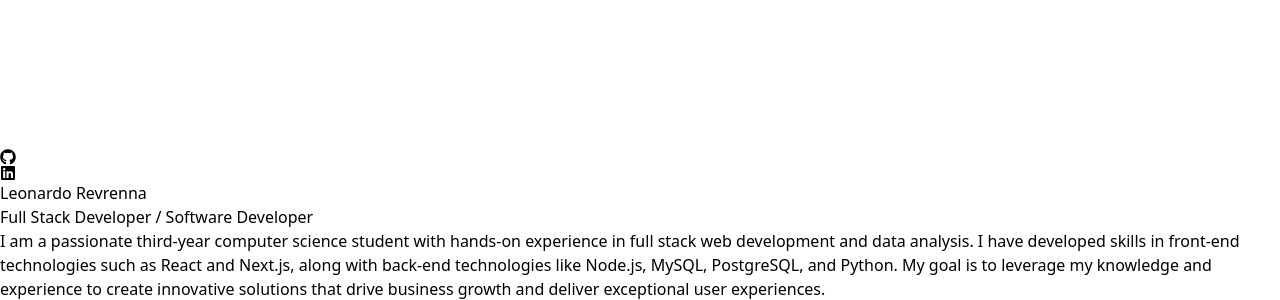
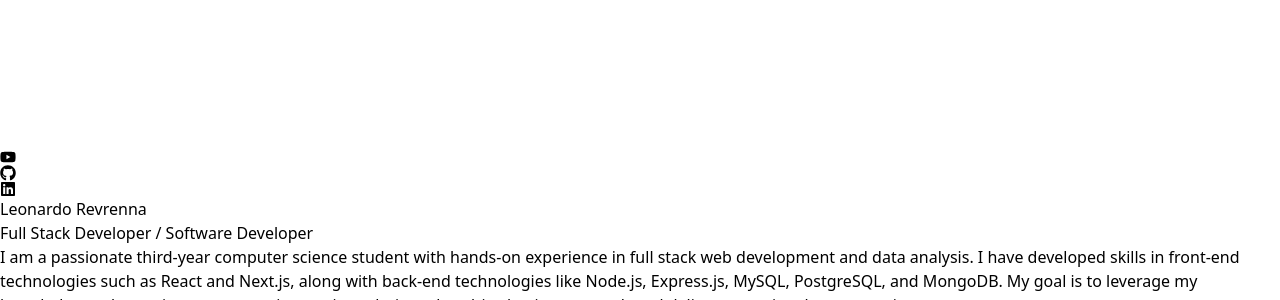
Before and after one commit to Leorev01/React_Portfolio, a React (Vite) app in the folder React_Portfolio/: page / in a window 1280 px wide. Shown: the part 652-952 px from the top of the page. Built offline with nearby package versions, Linux system fonts and the light colour scheme.

Commit message:
Adds youtube and changes technologies

```diff
--- a/React_Portfolio/src/components/Navbar.jsx
+++ b/React_Portfolio/src/components/Navbar.jsx
@@ -1,5 +1,5 @@
 import logo from '../assets/LeoLogo.png'
-import { FaGithub, FaLinkedin } from 'react-icons/fa'
+import { FaGithub, FaLinkedin, FaYoutube } from 'react-icons/fa'
 
 const Navbar = () => {
   return (
@@ -8,6 +8,7 @@ const Navbar = () => {
             <img className='mx-2 w-20' src={logo} alt="logo" />
         </div>
         <div className='m-8 flex items-center justify-center gap-4 text-2xl'>
+            <a href='https://www.youtube.com/@CrappyCoder2001' target='_blank'><FaYoutube /></a>
             <a href='https://github.com/Leorev01' target='_blank'><FaGithub /></a>
             <a href='https://www.linkedin.com/in/leorev01' target='_blank'><FaLinkedin /></a>
         </div>
--- a/React_Portfolio/src/components/Technologies.jsx
+++ b/React_Portfolio/src/components/Technologies.jsx
@@ -1,7 +1,7 @@
 import { FaNodeJs } from 'react-icons/fa';
 import { RiNextjsLine, RiReactjsLine } from 'react-icons/ri';
-import { SiJavascript, SiPython, SiCsharp, SiTypescript, SiTailwindcss, SiCss3 } from 'react-icons/si';
-import { BiLogoPostgresql } from 'react-icons/bi';
+import { SiJavascript, SiTypescript, SiTailwindcss, SiCss3, SiHtml5 } from 'react-icons/si';
+import { BiLogoPostgresql, BiLogoMongodb } from 'react-icons/bi';
 import { motion } from 'framer-motion';
 
 function iconVariants(duration) {
@@ -36,37 +36,38 @@ const Technologies = () => {
         transition={{ duration: 1.5 }}
         className="flex flex-wrap items-center justify-center gap-4"
       >
+        <motion.div variants={iconVariants(5)} initial="initial" animate="animate" className="rounded-2xl border-4 border-neutral-800 p-4">
+          <SiJavascript className="text-7xl text-yellow-400" />
+        </motion.div>
+        <motion.div variants={iconVariants(3)} initial="initial" animate="animate" className="rounded-2xl border-4 border-neutral-800 p-4">
+          <SiTypescript className="text-7xl text-blue-500" />
+        </motion.div>
         <motion.div variants={iconVariants(2)} initial="initial" animate="animate" className="rounded-2xl border-4 border-neutral-800 p-4">
           <RiReactjsLine className="text-7xl text-cyan-400" />
         </motion.div>
         <motion.div variants={iconVariants(3)} initial="initial" animate="animate" className="rounded-2xl border-4 border-neutral-800 p-4">
           <RiNextjsLine className="text-7xl" />
         </motion.div>
-        <motion.div variants={iconVariants(5)} initial="initial" animate="animate" className="rounded-2xl border-4 border-neutral-800 p-4">
-          <SiJavascript className="text-7xl text-yellow-400" />
-        </motion.div>
-        <motion.div variants={iconVariants(3)} initial="initial" animate="animate" className="rounded-2xl border-4 border-neutral-800 p-4">
-          <SiCss3 className="text-7xl text-blue-500" />
-        </motion.div>
-        <motion.div variants={iconVariants(3)} initial="initial" animate="animate" className="rounded-2xl border-4 border-neutral-800 p-4">
-          <SiTypescript className="text-7xl text-blue-500" />
-        </motion.div>
-        <motion.div variants={iconVariants(5)} initial="initial" animate="animate" className="rounded-2xl border-4 border-neutral-800 p-4">
-          <SiTailwindcss className="text-7xl text-teal-400" />
-        </motion.div>
-        <motion.div variants={iconVariants(2)} initial="initial" animate="animate" className="rounded-2xl border-4 border-neutral-800 p-4">
-          <SiPython className="text-7xl text-yellow-400" />
+        <motion.div variants={iconVariants(4)} initial="initial" animate="animate" className="rounded-2xl border-4 border-neutral-800 p-4">
+          <FaNodeJs className="text-7xl text-green-500" />
         </motion.div>
         <motion.div variants={iconVariants(6)} initial="initial" animate="animate" className="rounded-2xl border-4 border-neutral-800 p-4">
           <BiLogoPostgresql className="text-7xl text-blue-400" />
         </motion.div>
         <motion.div variants={iconVariants(4)} initial="initial" animate="animate" className="rounded-2xl border-4 border-neutral-800 p-4">
-          <FaNodeJs className="text-7xl text-green-500" />
+          <BiLogoMongodb className="text-7xl text-green-600" />
         </motion.div>
         <motion.div variants={iconVariants(2)} initial="initial" animate="animate" className="rounded-2xl border-4 border-neutral-800 p-4">
-          <SiCsharp className="text-7xl text-purple-700" />
+          <SiHtml5 className="text-7xl text-orange-500" />
+        </motion.div>
+        <motion.div variants={iconVariants(3)} initial="initial" animate="animate" className="rounded-2xl border-4 border-neutral-800 p-4">
+          <SiCss3 className="text-7xl text-blue-500" />
+        </motion.div>
+        <motion.div variants={iconVariants(5)} initial="initial" animate="animate" className="rounded-2xl border-4 border-neutral-800 p-4">
+          <SiTailwindcss className="text-7xl text-teal-400" />
         </motion.div>
       </motion.div>
+
     </div>
   );
 };
--- a/React_Portfolio/src/constants/index.js
+++ b/React_Portfolio/src/constants/index.js
@@ -3,7 +3,7 @@ import yoom from "../assets/projects/yoom.png";
 import meeteen from "../assets/projects/meeteen.png";
 import blog from "../assets/projects/blog.png";
 
-export const HERO_CONTENT = `I am a passionate third-year computer science student with hands-on experience in full stack web development and data analysis. I have developed skills in front-end technologies such as React and Next.js, along with back-end technologies like Node.js, MySQL, PostgreSQL, and Python. My goal is to leverage my knowledge and experience to create innovative solutions that drive business growth and deliver exceptional user experiences.`;
+export const HERO_CONTENT = `I am a passionate third-year computer science student with hands-on experience in full stack web development and data analysis. I have developed skills in front-end technologies such as React and Next.js, along with back-end technologies like Node.js, Express.js, MySQL, PostgreSQL, and MongoDB. My goal is to leverage my knowledge and experience to create innovative solutions that drive business growth and deliver exceptional user experiences.`;
 
 export const ABOUT_TEXT = `I am a dedicated and versatile full stack developer with a passion for creating efficient and user-friendly web applications. As a third-year computer science student, I have gained hands-on experience with various technologies, including React, Next.js, Node.js, MySQL, PostgreSQL, Python, Git and more. My interest in web development grew from a fascination with creating interactive experiences and finding innovative solutions to real-world problems. This passion has evolved into a commitment to continuous learning and adaptation to new challenges. I thrive in collaborative environments and enjoy solving complex problems to deliver high-quality solutions. Outside of coding, I enjoy taking part in sports, exploring the outdoors, and staying active through various physical activities. These experiences help me maintain a balanced lifestyle and inspire my creativity.`;
 
@@ -19,6 +19,13 @@ export const EXPERIENCES = [
 
 export const PROJECTS = [
   {
+    title: "Advanced Events Management Platform",
+    image: meeteen, // Replace with actual image reference
+    description:
+      "A feature-rich web application for event creation, management, and participation. Includes real-time chat, Google Maps integration, location-based filtering, dynamic charts, and responsive design.",
+    technologies: ["Next.js", "Supabase", "Tailwind CSS", "Google Maps API", "Google Geocoder API","Chart.js"],
+  },
+  {
     title: "E-Commerce Website",
     image: bookbuy,
     description:
@@ -31,13 +38,6 @@ export const PROJECTS = [
     description:
       "An application for video conferences and rooms, pretty much a replica of skype.",
     technologies: ["HTML", "TailwindCSS", "React", "NextJs"],
-  },
-  {
-    title: "Advanced Events Management Platform",
-    image: meeteen, // Replace with actual image reference
-    description:
-      "A feature-rich web application for event creation, management, and participation. Includes real-time chat, Google Maps integration, dynamic charts, and responsive design.",
-    technologies: ["Next.js", "Supabase", "Tailwind CSS", "Google Maps API", "Chart.js"],
   },
   {
     title: "Blogging Platform",
```
